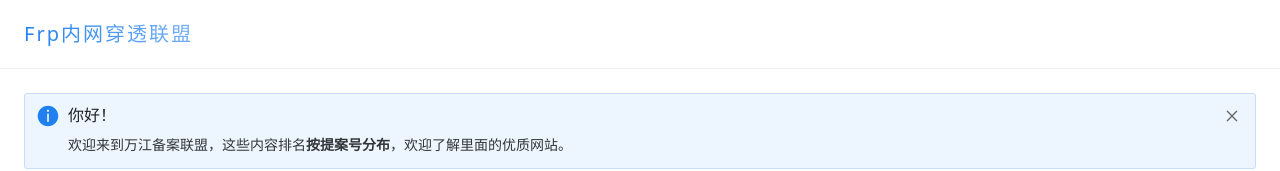
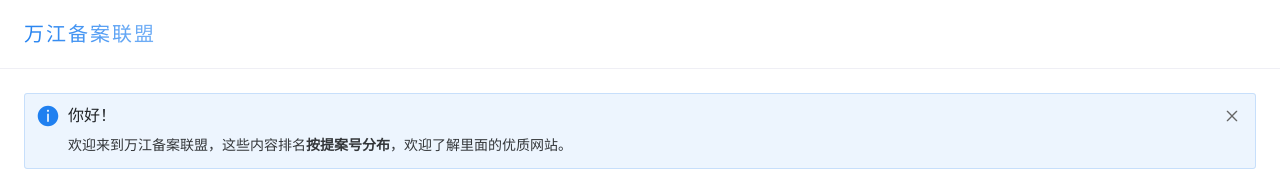
Before and after one commit to RENYIFEIa/Union-Chain-Page, a Vue app: page / in a window 1280 px wide. Shown: the top 171 px of the page. Built offline with nearby package versions, Linux system fonts and the light colour scheme; no server answers; a small style sheet from the web is missing.

Commit message:
Update HeaderBar.vue

```diff
--- a/src/components/HeaderBar.vue
+++ b/src/components/HeaderBar.vue
@@ -3,7 +3,7 @@
         <div class="navigation">
             <div class="siteName" :theme-overrides="{ common: { fontWeightStrong: '600' } }">
                 <n-gradient-text type="info">
-                    Frp内网穿透联盟
+                    万江备案联盟
                 </n-gradient-text>
             </div>
         </div>
```
